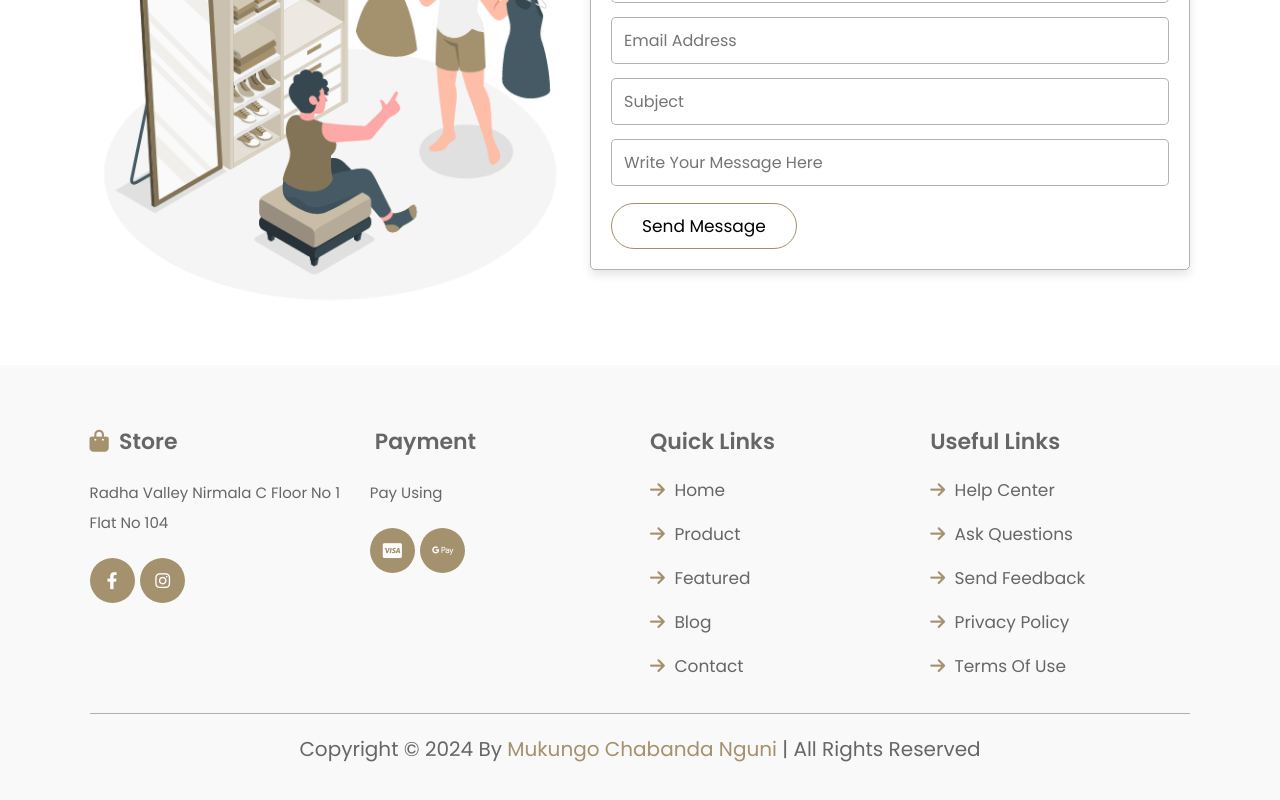
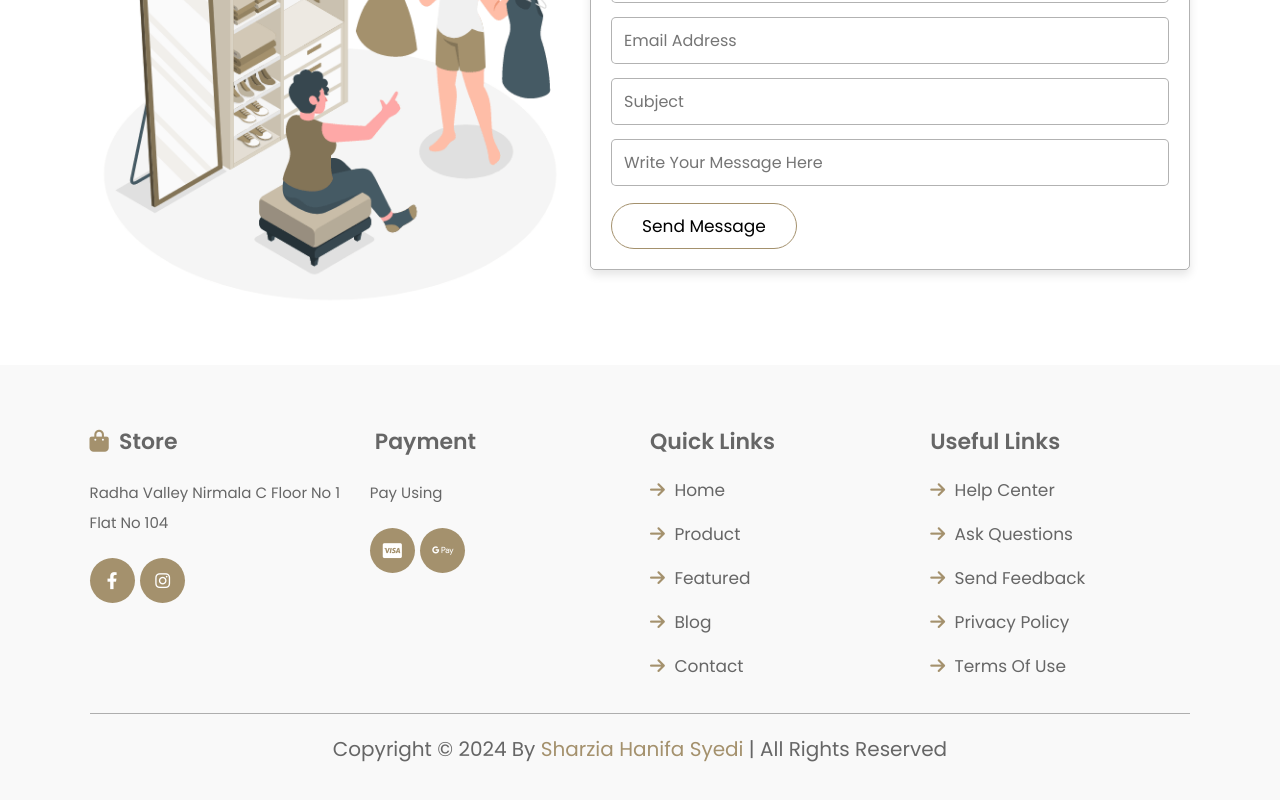
Before and after one commit to SharziaSyed/Hanifa-Fashion-Studio, a plain HTML site: page index.html in a window 1280 px wide. Shown: the part 6368-7168 px from the top of the page. Drawn offline with nearby package versions, Linux system fonts and the light colour scheme.

Commit message:
Update index.html

```diff
--- a/index.html
+++ b/index.html
@@ -748,7 +748,7 @@
 
         </div>
 
-        <div class="credit">copyright &copy; 2024 by <span>Mukungo Chabanda Nguni</span> | All rights reserved </div>
+        <div class="credit">copyright &copy; 2024 by <span>Sharzia Hanifa Syedi</span> | All rights reserved </div>
 
     </section>
 
```
